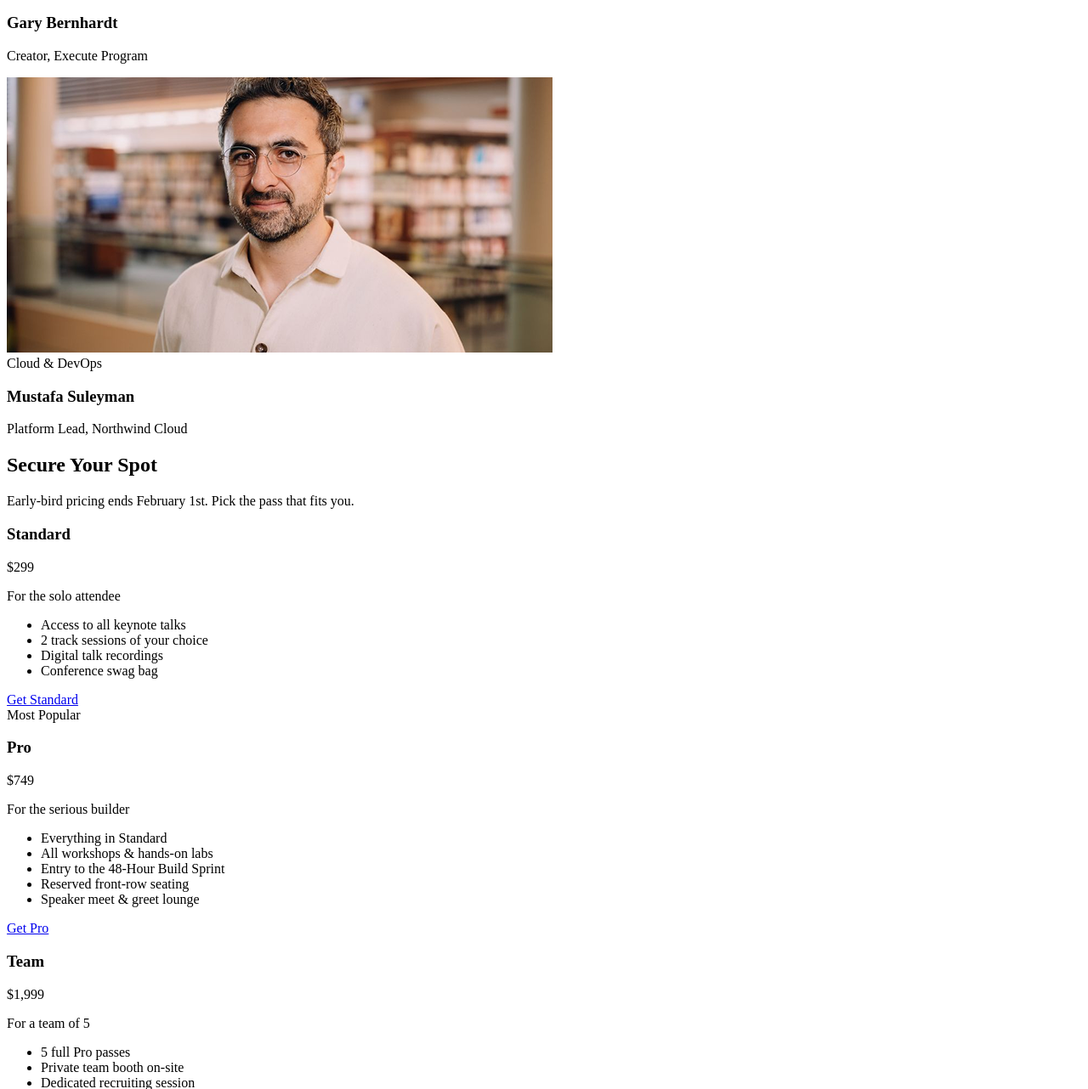
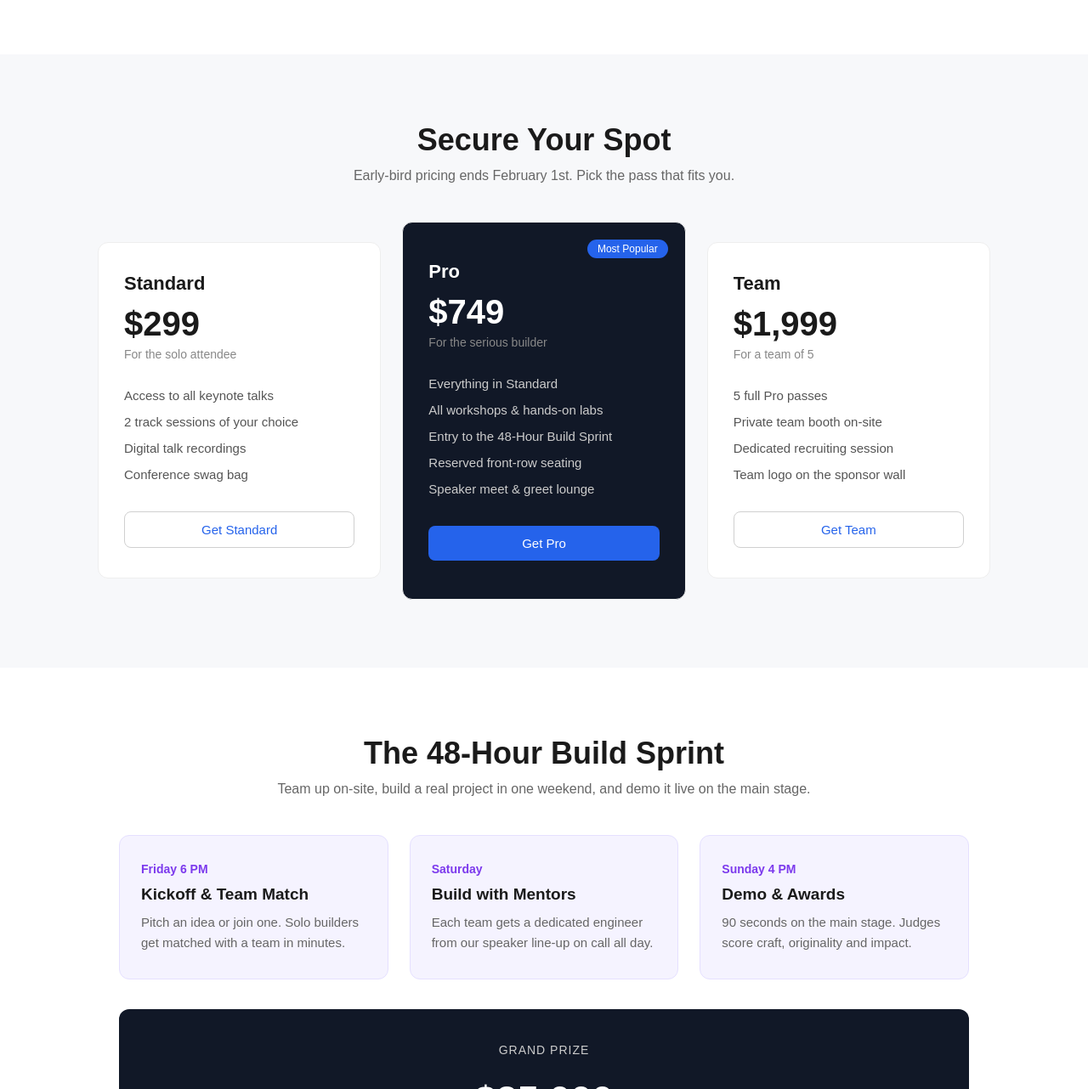
Before and after one commit to FahimSWE40/PH-B14-A01, a plain HTML site: page index.html in a window 1280 px wide. Shown: the part 1518-2800 px from the top of the page at 85% size. Drawn offline with Linux system fonts and the light colour scheme.

Commit message:
feat: implement base styles and layout for landing page components

```diff
--- a/index.html
+++ b/index.html
@@ -148,6 +148,40 @@
 
 
     <!-- my own section for the ai challenge -->
+    <div class="sprint" id="sprint">
+        <h2 class="section-title">The 48-Hour Build Sprint</h2>
+        <p class="section-subtitle">Team up on-site, build a real project in one weekend, and demo it live on the main
+            stage.</p>
+
+        <div class="sprint-grid">
+
+            <div class="sprint-card">
+                <span class="sprint-day">Friday 6 PM</span>
+                <h3>Kickoff & Team Match</h3>
+                <p>Pitch an idea or join one. Solo builders get matched with a team in minutes.</p>
+            </div>
+
+            <div class="sprint-card">
+                <span class="sprint-day">Saturday</span>
+                <h3>Build with Mentors</h3>
+                <p>Each team gets a dedicated engineer from our speaker line-up on call all day.</p>
+            </div>
+
+            <div class="sprint-card">
+                <span class="sprint-day">Sunday 4 PM</span>
+                <h3>Demo & Awards</h3>
+                <p>90 seconds on the main stage. Judges score craft, originality and impact.</p>
+            </div>
+
+        </div>
+
+        <div class="prize-box">
+            <p class="prize-label">Grand Prize</p>
+            <h3 class="prize-amount">$25,000</h3>
+            <p>Cash for the winning team, plus $10k in cloud credits and a demo on the DevConf blog.</p>
+            <a href="#pricing" class="btn btn-light">Claim Your Spot</a>
+        </div>
+    </div>
 
 
     <!-- footer -->
--- a/style.css
+++ b/style.css
@@ -0,0 +1,383 @@
+* {
+    margin: 0;
+    padding: 0;
+    box-sizing: border-box;
+}
+
+body {
+    font-family: 'Poppins', sans-serif;
+    color: #1a1a1a;
+    background-color: #ffffff;
+}
+
+a {
+    text-decoration: none;
+}
+
+img {
+    width: 100%;
+    display: block;
+}
+
+
+/* the blue button, i use this in many places */
+.btn {
+    display: inline-block;
+    background-color: #2563eb;
+    color: #ffffff;
+    padding: 12px 26px;
+    border-radius: 8px;
+    font-size: 15px;
+    font-weight: 500;
+}
+
+.btn:hover {
+    background-color: #1d4ed8;
+}
+
+.btn-light {
+    background-color: #ffffff;
+    color: #2563eb;
+    border: 1px solid #d0d0d0;
+}
+
+.btn-light:hover {
+    background-color: #f0f4ff;
+    color: #1d4ed8;
+}
+
+
+/* nav bar */
+.navbar {
+    display: flex;
+    align-items: center;
+    justify-content: space-between;
+    padding: 18px 60px;
+    border-bottom: 1px solid #eeeeee;
+}
+
+.logo img {
+    width: auto;
+    height: 40px;
+}
+
+.nav-links a {
+    color: #555555;
+    margin: 0 18px;
+    font-size: 15px;
+}
+
+.nav-links a:hover {
+    color: #2563eb;
+}
+
+.nav-button .btn {
+    padding: 10px 22px;
+}
+
+
+/* hero */
+.hero {
+    background-image: linear-gradient(rgba(10, 15, 26, 0.7), rgba(10, 15, 26, 0.7)), url("./assets/banner.jpg");
+    background-size: cover;
+    background-position: center;
+    text-align: center;
+    color: #ffffff;
+    padding: 100px 20px 120px 20px;
+}
+
+.hero h1 {
+    font-size: 55px;
+    margin-bottom: 20px;
+}
+
+.hero h1 em {
+    font-style: italic;
+}
+
+.hero p {
+    max-width: 620px;
+    margin: 0 auto 90px auto;
+    font-size: 17px;
+    line-height: 1.7;
+    color: #dddddd;
+}
+
+.section-title {
+    text-align: center;
+    font-size: 36px;
+    margin-bottom: 12px;
+}
+
+.section-subtitle {
+    text-align: center;
+    color: #666666;
+    font-size: 16px;
+    margin-bottom: 45px;
+}
+
+
+/* speakers cards */
+.speakers {
+    padding: 80px 60px;
+}
+
+.speakers .section-title {
+    margin-bottom: 45px;
+}
+
+.speaker-grid {
+    display: grid;
+    grid-template-columns: 1fr 1fr;
+    gap: 30px;
+    max-width: 1000px;
+    margin: 0 auto;
+}
+
+.speaker-card {
+    border: 1px solid #eeeeee;
+    border-radius: 12px;
+    overflow: hidden;
+}
+
+
+.speaker-card img {
+    height: 240px;
+    object-fit: cover;
+}
+
+.speaker-info {
+    padding: 20px;
+}
+
+.speaker-info .label {
+    color: #2563eb;
+    font-size: 13px;
+    font-weight: 600;
+    text-transform: uppercase;
+}
+
+.speaker-info h3 {
+    font-size: 20px;
+    margin: 8px 0 5px 0;
+}
+
+.speaker-info p {
+    color: #666666;
+    font-size: 15px;
+}
+
+
+/* pricing cards */
+.pricing {
+    padding: 80px 60px;
+    background-color: #f7f8fa;
+}
+
+.price-grid {
+    display: grid;
+    grid-template-columns: 1fr 1fr 1fr;
+    gap: 25px;
+    max-width: 1050px;
+    margin: 0 auto;
+    align-items: center;
+}
+
+.price-card {
+    background-color: #ffffff;
+    border: 1px solid #eeeeee;
+    border-radius: 12px;
+    padding: 35px 30px;
+    text-align: left;
+}
+
+.price-card-pro {
+    background-color: #111827;
+    color: #ffffff;
+    position: relative;
+    padding-top: 45px;
+    padding-bottom: 45px;
+}
+
+.popular {
+    position: absolute;
+    top: 20px;
+    right: 20px;
+    background-color: #2563eb;
+    color: #ffffff;
+    font-size: 12px;
+    padding: 4px 12px;
+    border-radius: 20px;
+}
+
+.price-card h3 {
+    font-size: 22px;
+    margin-bottom: 12px;
+}
+
+.price {
+    font-size: 40px;
+    font-weight: 700;
+    margin-bottom: 5px;
+}
+
+.price-for {
+    color: #888888;
+    font-size: 14px;
+    margin-bottom: 25px;
+}
+
+.price-card ul {
+    list-style: none;
+    margin-bottom: 28px;
+}
+
+.price-card ul li {
+    padding: 7px 0;
+    font-size: 15px;
+    color: #555555;
+}
+
+.price-card-pro ul li {
+    color: #cccccc;
+}
+
+.price-card .btn {
+    width: 100%;
+    text-align: center;
+}
+
+
+/* my ai challenge section */
+.sprint {
+    padding: 80px 60px;
+    text-align: center;
+}
+
+.sprint-grid {
+    display: grid;
+    grid-template-columns: 1fr 1fr 1fr;
+    gap: 25px;
+    max-width: 1000px;
+    margin: 0 auto 35px auto;
+}
+
+.sprint-card {
+    background-color: #f5f3ff;
+    border: 1px solid #e5e0ff;
+    border-radius: 12px;
+    padding: 30px 25px;
+    text-align: left;
+}
+
+.sprint-day {
+    color: #7c3aed;
+    font-size: 14px;
+    font-weight: 600;
+}
+
+.sprint-card h3 {
+    font-size: 19px;
+    margin: 10px 0;
+}
+
+.sprint-card p {
+    color: #666666;
+    font-size: 15px;
+    line-height: 1.6;
+}
+
+.prize-box {
+    background-color: #111827;
+    color: #ffffff;
+    max-width: 1000px;
+    margin: 0 auto;
+    border-radius: 12px;
+    padding: 40px 30px;
+}
+
+.prize-label {
+    color: #a5b4fc;
+    text-transform: uppercase;
+    font-size: 14px;
+    letter-spacing: 1px;
+}
+
+.prize-amount {
+    font-size: 45px;
+    margin: 8px 0 12px 0;
+}
+
+.prize-box p {
+    color: #cccccc;
+    margin-bottom: 25px;
+}
+
+
+/* footer */
+.footer {
+    background-color: #0d1b2a;
+    color: #aaaaaa;
+    padding: 45px 60px;
+}
+
+.footer-top {
+    display: flex;
+    align-items: center;
+    justify-content: space-between;
+}
+
+.footer-logo img {
+    width: auto;
+    height: 40px;
+}
+
+.footer-social a {
+    color: #ffffff;
+    font-size: 18px;
+    margin-left: 18px;
+}
+
+.footer-social a:hover {
+    color: #2563eb;
+}
+
+.footer hr {
+    border: none;
+    border-top: 1px solid #333333;
+    margin: 30px 0 20px 0;
+}
+
+.copyright {
+    text-align: center;
+    font-size: 14px;
+}
+
+@media (max-width: 800px) {
+    .navbar {
+        flex-direction: column;
+        gap: 15px;
+        padding: 18px;
+    }
+
+    .hero h1 {
+        font-size: 36px;
+    }
+
+    .speaker-grid,
+    .price-grid,
+    .sprint-grid {
+        grid-template-columns: 1fr;
+    }
+
+    .speakers,
+    .pricing,
+    .sprint {
+        padding: 60px 20px;
+    }
+
+    .footer-top {
+        flex-direction: column;
+        gap: 20px;
+    }
+}
```
